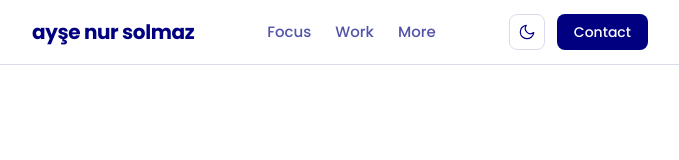
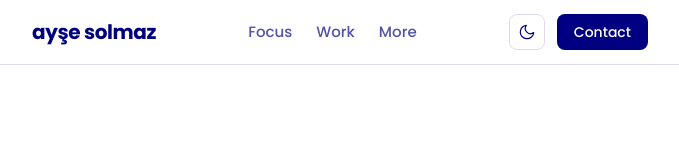
Before and after one commit to ayse-solmaz/ayse-solmaz.github.io, a plain HTML site: page index.html in a window 1280 px wide. Shown: the top 160 px of the page, without its empty margins (300-979 px from the left). Drawn offline with Linux system fonts and the light colour scheme.

Commit message:
İsmi "Ayşe Solmaz" olarak güncelle
Co-Authored-By: Claude Opus 5.5 <noreply@anthropic.com>

```diff
--- a/index.html
+++ b/index.html
@@ -3,12 +3,12 @@
 <head>
   <meta charset="utf-8">
   <meta name="viewport" content="width=device-width, initial-scale=1">
-  <title>Ayşe Nur Solmaz · AI Engineer</title>
-  <meta name="description" content="Ayşe Nur Solmaz, AI engineer. I train language models from scratch, run fine-tuning experiments for Turkish, and build agents and MCP servers that do real work.">
-  <meta name="author" content="Ayşe Nur Solmaz">
+  <title>Ayşe Solmaz · AI Engineer</title>
+  <meta name="description" content="Ayşe Solmaz, AI engineer. I train language models from scratch, run fine-tuning experiments for Turkish, and build agents and MCP servers that do real work.">
+  <meta name="author" content="Ayşe Solmaz">
   <link rel="canonical" href="https://ayse-solmaz.github.io/">
   <meta property="og:type" content="profile">
-  <meta property="og:title" content="Ayşe Nur Solmaz · AI Engineer">
+  <meta property="og:title" content="Ayşe Solmaz · AI Engineer">
   <meta property="og:description" content="Language models from scratch, Turkish fine-tuning, agents and MCP servers.">
   <meta property="og:url" content="https://ayse-solmaz.github.io/">
   <meta property="og:image" content="https://avatars.githubusercontent.com/ayse-solmaz">
@@ -185,7 +185,7 @@
 
   <header class="nav">
     <div class="container">
-      <a class="logo" href="#top" aria-label="Ayşe Nur Solmaz, home">ayşe nur solmaz</a>
+      <a class="logo" href="#top" aria-label="Ayşe Solmaz, home">ayşe solmaz</a>
       <nav class="nav-links" aria-label="Primary">
         <a href="#focus">Focus</a>
         <a href="#work">Work</a>
@@ -318,7 +318,7 @@
     <div class="container">
       <div class="foot-grid">
         <div>
-          <a class="logo" href="#top">ayşe nur solmaz</a>
+          <a class="logo" href="#top">ayşe solmaz</a>
           <p class="muted" style="font-size:15px;margin-top:.5rem">AI engineer. Language models, fine-tuning and agents, built from first principles.</p>
           <div class="socials">
             <a href="https://github.com/ayse-solmaz" aria-label="GitHub" target="_blank" rel="noopener"><svg viewBox="0 0 24 24"><path d="M12 .5a11.5 11.5 0 0 0-3.64 22.41c.58.1.79-.25.79-.56v-2c-3.2.7-3.88-1.37-3.88-1.37-.53-1.33-1.28-1.69-1.28-1.69-1.05-.71.08-.7.08-.7 1.16.08 1.77 1.19 1.77 1.19 1.03 1.77 2.7 1.26 3.36.96.1-.75.4-1.26.73-1.55-2.55-.29-5.24-1.28-5.24-5.68 0-1.26.45-2.28 1.19-3.09-.12-.29-.52-1.46.11-3.05 0 0 .97-.31 3.17 1.18a11 11 0 0 1 5.77 0c2.2-1.49 3.17-1.18 3.17-1.18.63 1.59.23 2.76.11 3.05.74.81 1.19 1.83 1.19 3.09 0 4.41-2.69 5.38-5.25 5.67.41.36.78 1.06.78 2.14v3.17c0 .31.21.67.8.56A11.5 11.5 0 0 0 12 .5z"/></svg></a>
@@ -359,7 +359,7 @@
       </div>
 
       <div class="legal">
-        <span>&copy; 2026 Ayşe Nur Solmaz. All rights reserved.</span>
+        <span>&copy; 2026 Ayşe Solmaz. All rights reserved.</span>
         <nav aria-label="Legal">
           <a href="#privacy" data-open>Privacy</a>
           <a href="#terms" data-open>Terms</a>
```
